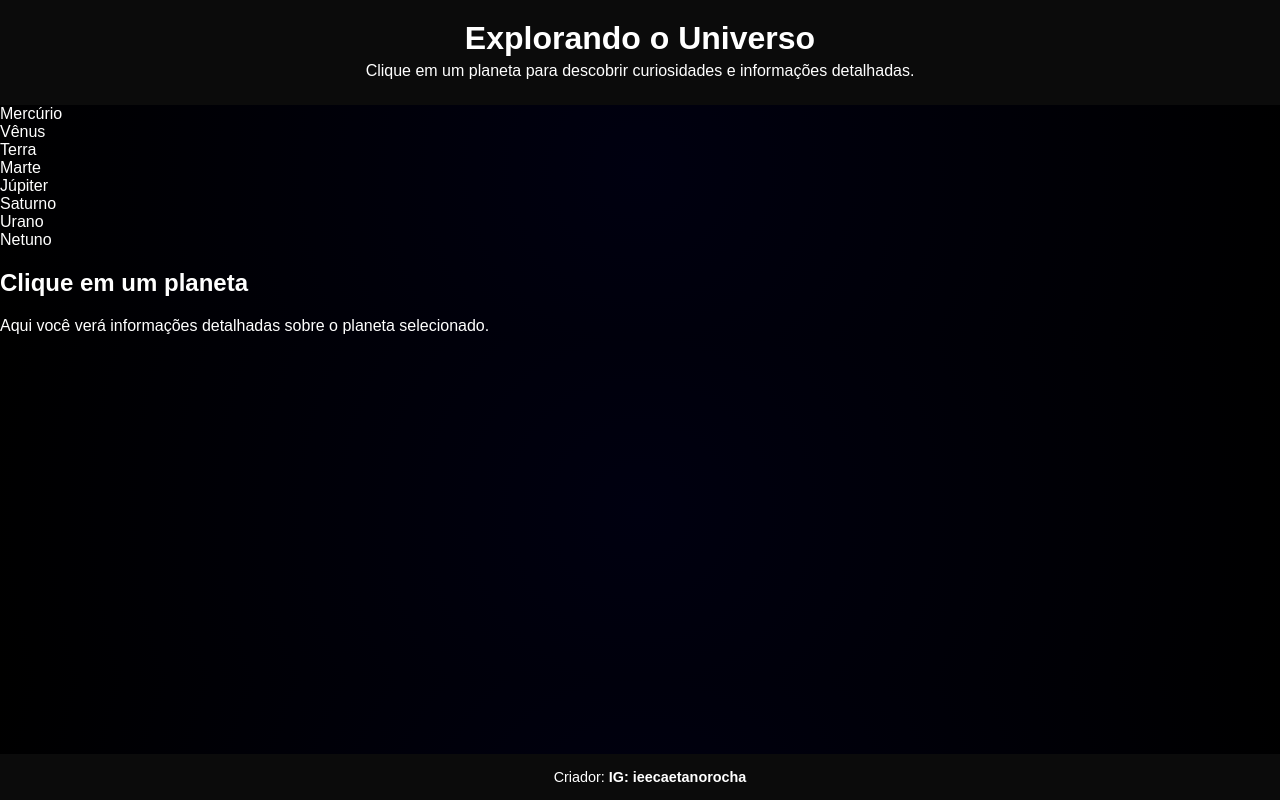
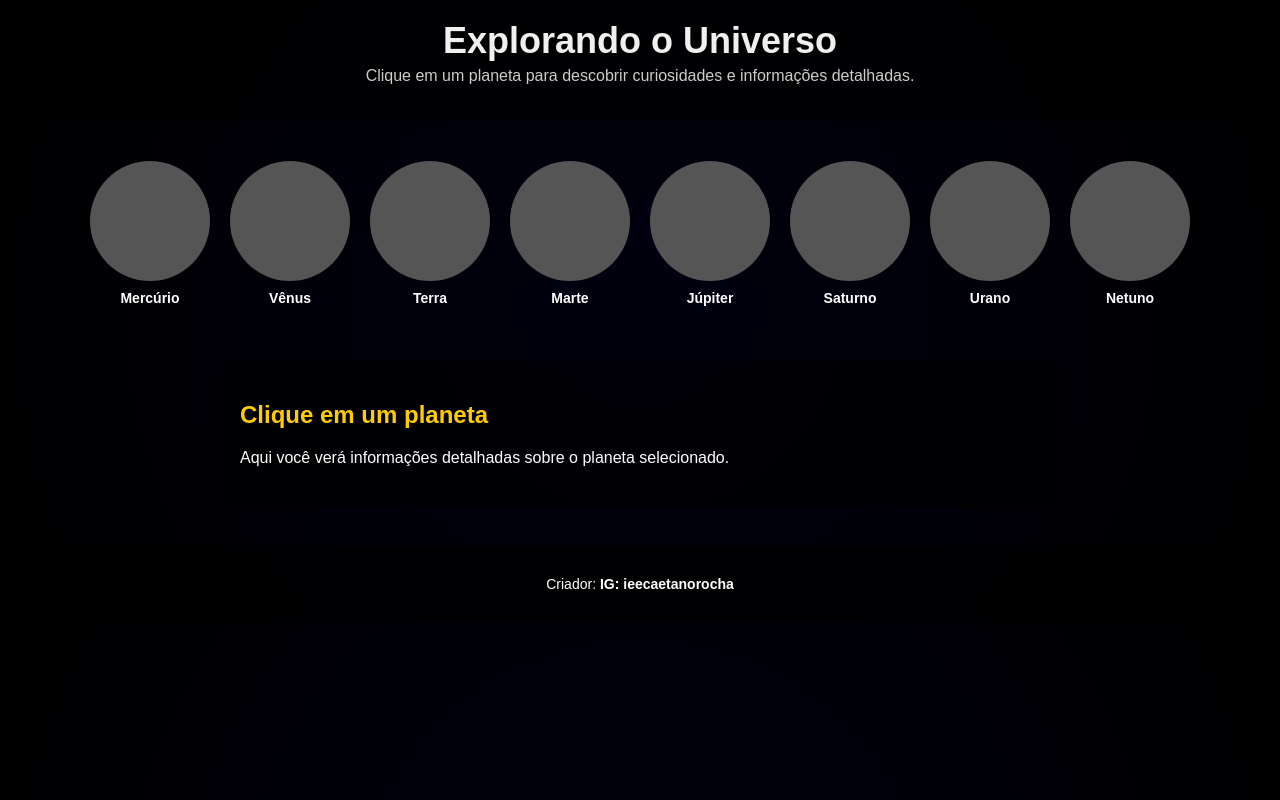
Before and after one commit to mendeszyy/Universo-em-Movimento, a plain HTML site: page index.html in a window 1280 px wide. Drawn offline with Linux system fonts and the light colour scheme.

Commit message:
Update style.css

```diff
--- a/style.css
+++ b/style.css
@@ -1,86 +1,85 @@
 body {
     margin: 0;
-  padding: 0;
-  background: radial-gradient(circle at center, #000010, #000000);
-  color: white;
-  font-family: Arial, Helvetica, sans-serif;
-  overflow: hidden;
+    font-family: Arial, sans-serif;
+    background: radial-gradient(circle at center, #000010, #000);
+    color: #ffffff;
 }
 
 header {
     text-align: center;
     padding: 20px;
-  background: #0b0b0b;
+    background-color: rgba(0, 0, 0, 0.7);
 }
 
-h1 {
+header h1 {
     margin: 0;
-  font-size: 2rem;
+    font-size: 36px;
+    color: #f0f0f0;
 }
 
-p {
-  margin: 5px 0;
+header p {
+    margin-top: 5px;
+    font-size: 16px;
+    color: #cccccc;
 }
 
-#universe {
-  position: relative;
-  width: 100%;
-  height: 100vh;
-  overflow: hidden;
+.planetas-container {
+    display: flex;
+    flex-wrap: wrap;
+    justify-content: center;
+    gap: 20px;
+    padding: 40px;
 }
 
-.sun {
-  position: absolute;
-  top: 50%;
-  left: 50%;
-  width: 80px;
-  height: 80px;
-  margin-left: -40px;
-  margin-top: -40px;
-  background: radial-gradient(circle, yellow, orange, red);
+.planeta {
+    display: flex;
+    align-items: center;
+    justify-content: center;
+    width: 120px;
+    height: 120px;
     border-radius: 50%;
-  box-shadow: 0 0 30px 15px rgba(255, 200, 0, 0.8);
+    background-color: #555;
+    cursor: pointer;
+    transition: transform 0.3s, box-shadow 0.3s;
+    position: relative;
+    font-weight: bold;
+    text-align: center;
 }
 
-.orbit {
+.planeta span {
     position: absolute;
-  top: 50%;
-  left: 50%;
-  border: 1px dashed rgba(255, 255, 255, 0.2);
-  border-radius: 50%;
-  transform: translate(-50%, -50%);
+    bottom: -25px;
+    width: 100%;
+    text-align: center;
+    font-size: 14px;
 }
 
-.planet {
-  position: absolute;
-  top: 50%;
-  left: 50%;
-  border-radius: 50%;
-  transform: translate(-50%, -50%);
-  cursor: pointer;
+.planeta:hover {
+    transform: scale(1.2);
+    box-shadow: 0 0 20px rgba(255, 255, 255, 0.6);
 }
 
-#info-panel {
-  position: absolute;
-  bottom: 20px;
-  left: 20px;
-  background: rgba(0, 0, 0, 0.8);
-  padding: 15px;
-  border-radius: 8px;
-  max-width: 300px;
-  display: none;
+#informacoes {
+    max-width: 800px;
+    margin: 40px auto;
+    padding: 20px;
+    background-color: rgba(0, 0, 0, 0.6);
+    border-radius: 15px;
 }
 
-#info-panel.visible {
-  display: block;
+#informacoes h2 {
+    color: #ffcc00;
+    margin-bottom: 15px;
+}
+
+#informacoes p {
+    line-height: 1.6;
+    font-size: 16px;
 }
 
 footer {
     text-align: center;
-  padding: 10px;
-  font-size: 0.9rem;
-  background: #0b0b0b;
-  position: absolute;
-  width: 100%;
-  bottom: 0;
+    padding: 15px;
+    background-color: rgba(0, 0, 0, 0.7);
+    font-size: 14px;
 }
```
Lines whose indentation alone changed are shown as unchanged.
